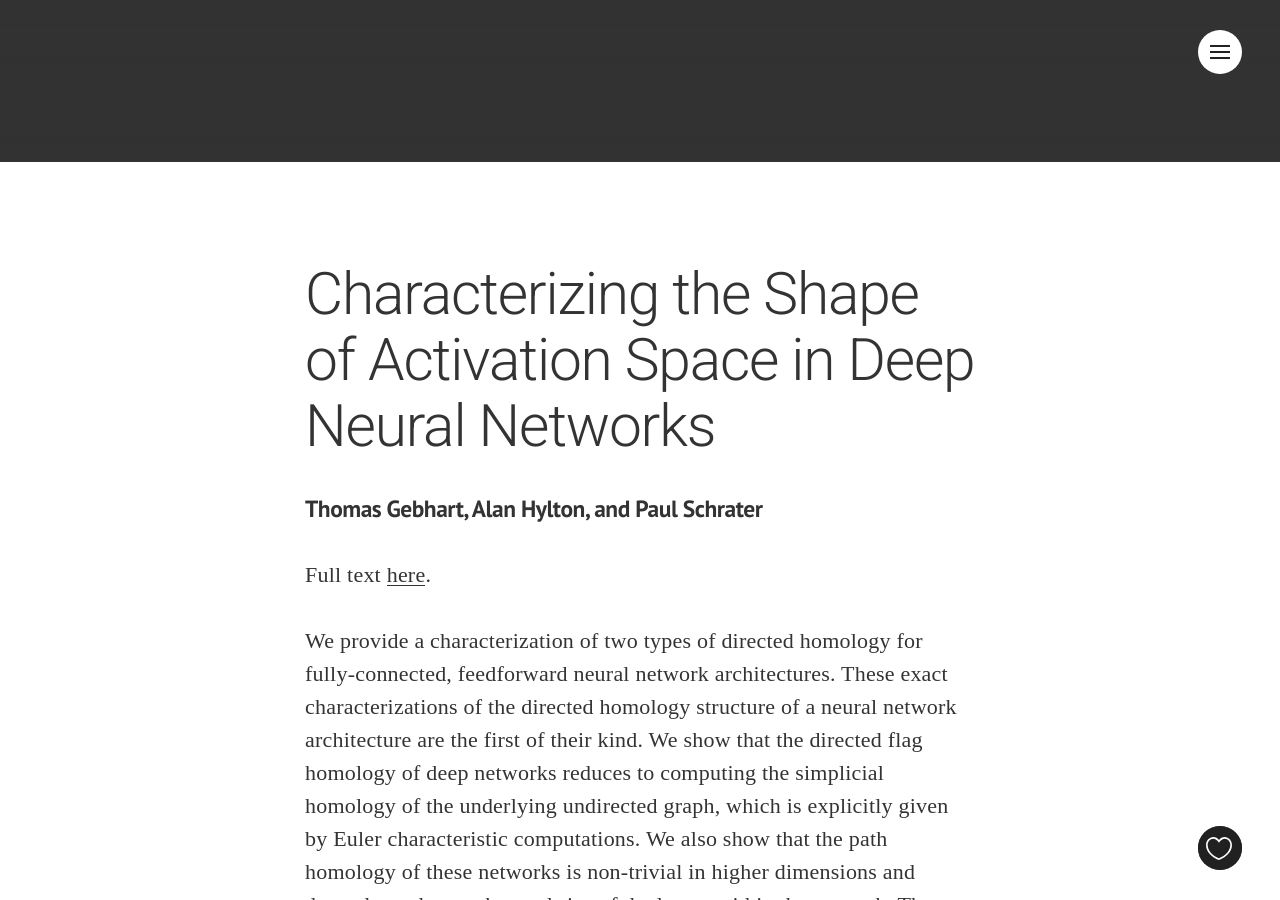
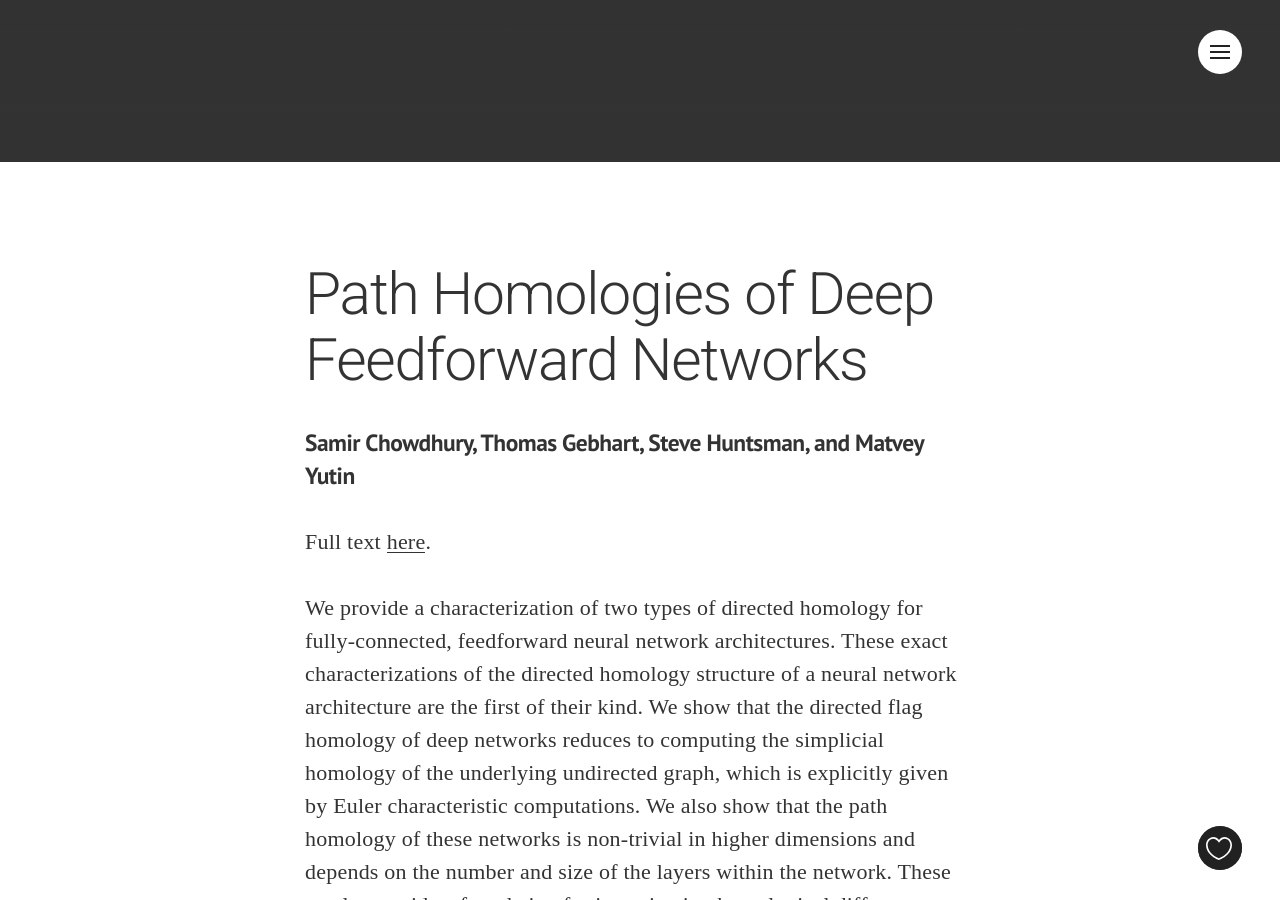
Before and after one commit to tgebhart/tgebhart.github.io, a Jekyll site: the page built from _posts/2019-10-20-path-homologies-of-deep-feedforward-networks.markdown, in a window 1280 px wide and 900 px high, scrolled down 465 px. Built offline with Jekyll 4.4.1, drawn with Linux system fonts in a browser that asks for light colours; nearby versions of some CDN libraries; some web fonts are replaced.

Commit message:
moved some stuff

```diff
--- a/_posts/2019-10-20-path-homologies-of-deep-feedforward-networks.markdown
+++ b/_posts/2019-10-20-path-homologies-of-deep-feedforward-networks.markdown
@@ -14,9 +14,9 @@ bgGradientOpacity: darker
 syntaxHighlighter: no
 ---
 
-## Characterizing the Shape of Activation Space in Deep Neural Networks
+## Path Homologies of Deep Feedforward Networks
 
-##### Thomas Gebhart, Alan Hylton, and Paul Schrater
+##### Samir Chowdhury, Thomas Gebhart, Steve Huntsman, and Matvey Yutin
 
 Full text [here](https://arxiv.org/abs/1910.07617){:target="_blank"}.
 
```
Also changed, not shown: assets/images/thumbnail/phmlp.png (deleted).
